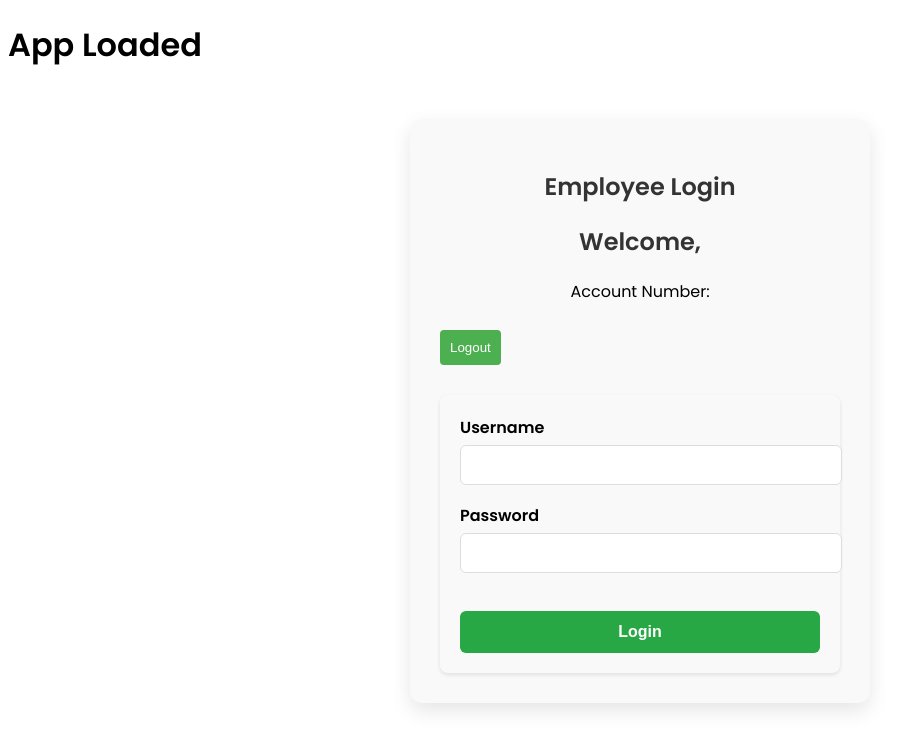
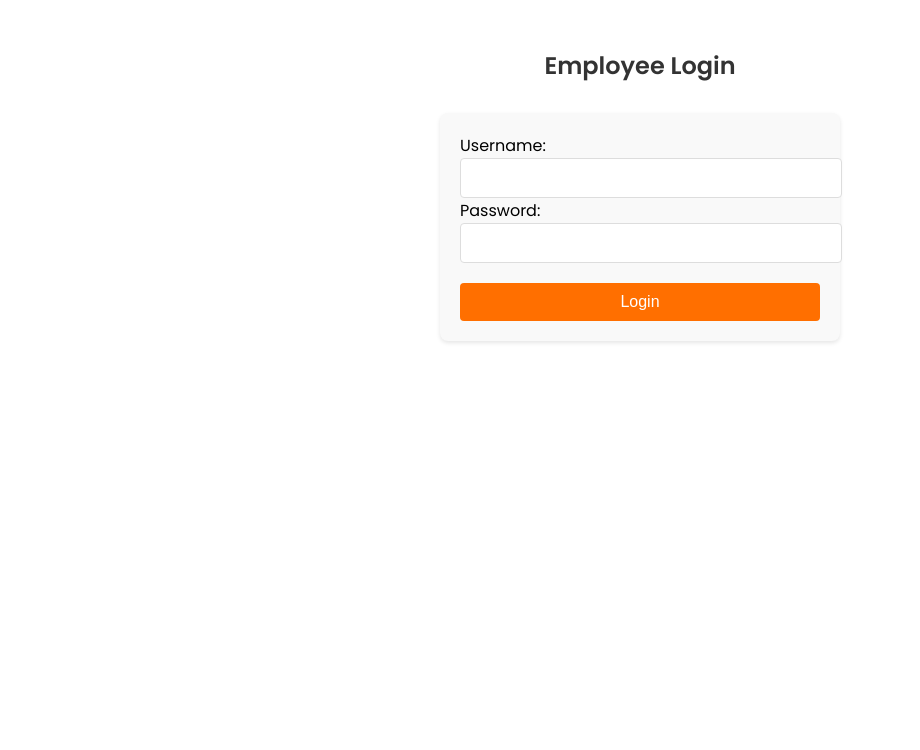
Before and after one commit to SibaCode/secure-international-payments, a React (Create React App) app: page /employee in a window 1280 px wide. Shown: the top 750 px of the page, without its empty margins (0-920 px from the left). Built offline with nearby package versions, Linux system fonts and the light colour scheme; sample sign-in values are in the browser's storage.

Commit message:
employee login

```diff
--- a/src/App.js
+++ b/src/App.js
@@ -15,7 +15,6 @@ function App() {
 
   return (
     <div className="App">
-      <h1>App Loaded</h1> {/* Add this as a quick visual indicator */}
       <AuthProvider>
       <Routes>
         <Route path="/" element={<Navigate to="/login" />} />
--- a/src/AuthContext.js
+++ b/src/AuthContext.js
@@ -42,7 +42,7 @@ export const AuthProvider = ({ children }) => {
     localStorage.setItem('token', data.token); // Store token
 
     let loggedInUser;
-
+console.log("siba")
     if (userType === 'employee') {
       loggedInUser = {
         id: data.employee.id,
--- a/src/components/employee/EmployeeDashboardPage.js
+++ b/src/components/employee/EmployeeDashboardPage.js
@@ -1,130 +1,68 @@
-import React, { useEffect, useState } from 'react';
-import { useAuth } from '../../AuthContext';
-import { useNavigate } from 'react-router-dom';
-import './../employee/css/EmployeeDashboardPage.css';
-import Navbar from '../../components/EmployeeNavbar';
-import Notification from './../../Notification';
+// EmployeeDashboardPage.js
+import React, { useState, useEffect } from 'react';
+import axios from 'axios';
+import { Navigate } from 'react-router-dom';
 
-function EmployeeDashboardPage() {
-  const { user } = useAuth();
-  const navigate = useNavigate();
+const apiBaseUrl = 'https://localhost:7150/api/TransactionDetails'; // Replace with actual backend API
 
+const EmployeeDashboardPage = () => {
   const [transactions, setTransactions] = useState([]);
-  const [selectedTransaction, setSelectedTransaction] = useState(null);
-  const [isModalOpen, setIsModalOpen] = useState(false);
-  const [error, setError] = useState('');
-  const [success, setSuccess] = useState('');
-
-  const employeeName = localStorage.getItem('username') || 'Employee';
+  const [isAuthenticated, setIsAuthenticated] = useState(true);
 
   useEffect(() => {
-    const fetchTransactions = async () => {
-      try {
-        const response = await fetch('https://localhost:7150/api/Transactions');
-        const data = await response.json();
-        setTransactions(data);
-      } catch (err) {
-        setError('Failed to fetch transactions');
+    const token = localStorage.getItem('employeeToken');
+    if (!token) {
+      setIsAuthenticated(false); // Redirect if not authenticated
+    } else {
+      fetchTransactions(token); // Fetch transactions if authenticated
     }
-    };
-    fetchTransactions();
   }, []);
 
-  const openModal = (transaction) => {
-    setSelectedTransaction(transaction);
-    setIsModalOpen(true);
-  };
-
-  const closeModal = () => {
-    setIsModalOpen(false);
-    setSelectedTransaction(null);
-  };
-
-  const handleVerify = async () => {
-    const updatedTransaction = { ...selectedTransaction, status: 'Verified' };
-
-    const response = await fetch(`https://localhost:7150/api/Transactions/${selectedTransaction.id}`, {
-      method: 'PUT',
-      headers: { 'Content-Type': 'application/json' },
-      body: JSON.stringify(updatedTransaction),
+  const fetchTransactions = async (token) => {
+    try {
+      const res = await axios.get(apiBaseUrl, {
+        headers: { Authorization: `Bearer ${token}` },
       });
-
-    if (response.ok) {
-      setTransactions((prev) =>
-        prev.map((txn) => (txn.id === selectedTransaction.id ? updatedTransaction : txn))
-      );
-      setSuccess('Transaction verified successfully');
-      closeModal();
-    } else {
-      setError('Failed to verify transaction');
+      setTransactions(res.data);
+    } catch (err) {
+      console.error('Error fetching transactions:', err);
     }
   };
 
+  // Redirect if not authenticated
+  if (!isAuthenticated) {
+    return <Navigate to="/employee-login" />;
+  }
+
   return (
-    <div>
-      <Navbar employeeName={employeeName} />
-      <div className="dashboard-container">
+    <div style={{ maxWidth: 800, margin: '0 auto', padding: 20 }}>
       <h2>Employee Dashboard</h2>
-        <h3>Welcome, {employeeName}</h3>
-        {success && <Notification message={success} type="success" />}
-        {error && <Notification message={error} type="error" />}
-
-        <table className="transactions-table">
+      <table border="1" width="100%">
         <thead>
           <tr>
-              <th>Transaction ID</th>
-              <th>Account Number</th>
+            <th>ID</th>
+            <th>Amount</th>
+            <th>Currency</th>
+            <th>Provider</th>
             <th>Status</th>
-              <th>Action</th>
+            <th>Date</th>
           </tr>
         </thead>
         <tbody>
-            {transactions.map((transaction) => (
-              <tr key={transaction.id}>
-                <td>{transaction.id}</td>
-                <td>{transaction.accountNumber}</td>
-                <td>{transaction.status}</td>
-                <td>
-                  <button onClick={() => openModal(transaction)}>Verify</button>
-                </td>
+          {transactions.map((tx) => (
+            <tr key={tx.id}>
+              <td>{tx.id}</td>
+              <td>{tx.amount}</td>
+              <td>{tx.currency}</td>
+              <td>{tx.provider}</td>
+              <td>{tx.status}</td>
+              <td>{new Date(tx.date).toLocaleString()}</td>
             </tr>
           ))}
         </tbody>
       </table>
-
-        {isModalOpen && (
-  <div className="modal">
-    <div className="modal-content">
-      <h3>Transaction Details</h3>
-      <p><strong>Transaction ID:</strong> {selectedTransaction.id}</p>
-      <p><strong>Account Number:</strong> {selectedTransaction.accountNumber}</p>
-      <p><strong>Status:</strong> {selectedTransaction.status}</p>
-
-      {selectedTransaction.status === 'Verified' ? (
-        <>
-          <p style={{ color: 'green', fontWeight: 'bold' }}>
-            This transaction has already been verified.
-          </p>
-          <div className="modal-buttons">
-            <button onClick={closeModal}>Back</button>
-          </div>
-        </>
-      ) : (
-        <>
-          <p>Are you sure you want to verify this transaction?</p>
-          <div className="modal-buttons">
-            <button onClick={handleVerify}>Verify</button>
-            <button onClick={closeModal}>Cancel</button>
-          </div>
-        </>
-      )}
-    </div>
-  </div>
-)}
-
-      </div>
     </div>
   );
-}
+};
 
 export default EmployeeDashboardPage;
--- a/src/components/employee/EmployeeLoginPage.js
+++ b/src/components/employee/EmployeeLoginPage.js
@@ -1,96 +1,50 @@
 import React, { useState } from 'react';
-import { useNavigate } from 'react-router-dom';
-import './css/EmployeeLoginPage.css';
-import { useAuth } from '../../../src/AuthContext';
+import axios from 'axios';
+import { useNavigate } from 'react-router-dom'; // For routing to the dashboard
 
-function EmployeeLoginPage() {
-  const navigate = useNavigate();
-  const [formData, setFormData] = useState({
+const EmployeeLoginPage = () => {
+  const [form, setForm] = useState({
     username: '',
     password: '',
   });
+  const [error, setError] = useState('');
+  const navigate = useNavigate(); // useNavigate hook instead of useHistory in v6
 
-  const [error, setError] = useState('');
-  const { user, logout , role } = useAuth();
-
-  const { setUser } = useAuth();
-  const { login } = useAuth(); // Get login from context
   const handleChange = (e) => {
-    const { name, value } = e.target;
-    setFormData(prev => ({ ...prev, [name]: value }));
+    setForm({ ...form, [e.target.name]: e.target.value });
   };
 
   const handleSubmit = async (e) => {
     e.preventDefault();
-
     try {
-      const response = await fetch('https://localhost:7150/api/employee/login', {
-        method: 'POST',
-        headers: { 'Content-Type': 'application/json' },
-        body: JSON.stringify(formData),
-      });
-
-      if (response.ok) {
-        const data = await response.json();
-        login(data.employee, 'employee');
-navigate('/employee-dashboard');
-        localStorage.setItem('token', data.token);
-        localStorage.setItem('username', formData.username);
-        setError('');
-        navigate('/employee-dashboard');
-      } else if (response.status === 400) {
-        const errorData = await response.json();
-        const errors = Object.values(errorData).flat().join(' ');
-        setError(errors);
-      } else {
-        setError('Login failed. Please check your credentials.');
+      const res = await axios.post('https://localhost:7150/api/employee/login', form); // Adjust the API URL
+      if (res.data.token) {
+        localStorage.setItem('employeeToken', res.data.token); // Store the token in localStorage
+        navigate('/employee-dashboard'); // Redirect to employee dashboard
       }
     } catch (err) {
-      console.error(err);
-      setError('An error occurred while logging in.');
+      setError('Invalid login credentials');
+      console.error('Login error:', err);
     }
   };
 
   return (
-    <div className="login-container">
+    <div style={{ maxWidth: 400, margin: '0 auto', padding: 20 }}>
       <h2>Employee Login</h2>
-      <div>
-      <h2>Welcome, {user.fullName}</h2>
-      <p>Account Number: {user.accountNumber}</p>
-      {/* <button onClick={logout}>Logout</button> */}
-      <button onClick={() => {
-  logout();
-  navigate('/');
-}}>
-  Logout
-</button>
-    </div>
-      <form onSubmit={handleSubmit} className="login-form">
-        <div className="form-group">
-          <label>Username</label>
-          <input
-            type="text"
-            name="username"
-            value={formData.username}
-            onChange={handleChange}
-            required
-          />
+      <form onSubmit={handleSubmit}>
+        <div>
+          <label>Username:</label>
+          <input type="text" name="username" value={form.username} onChange={handleChange} required />
         </div>
-        <div className="form-group">
-          <label>Password</label>
-          <input
-            type="password"
-            name="password"
-            value={formData.password}
-            onChange={handleChange}
-            required
-          />
+        <div>
+          <label>Password:</label>
+          <input type="password" name="password" value={form.password} onChange={handleChange} required />
         </div>
-        <button type="submit" className="login-btn">Login</button>
-        {error && <div style={{ color: 'red', marginTop: '10px' }}>{error}</div>}
+        {error && <p style={{ color: 'red' }}>{error}</p>}
+        <button type="submit">Login</button>
       </form>
     </div>
   );
-}
+};
 
 export default EmployeeLoginPage;
```
Lines whose indentation alone changed are shown as unchanged.
